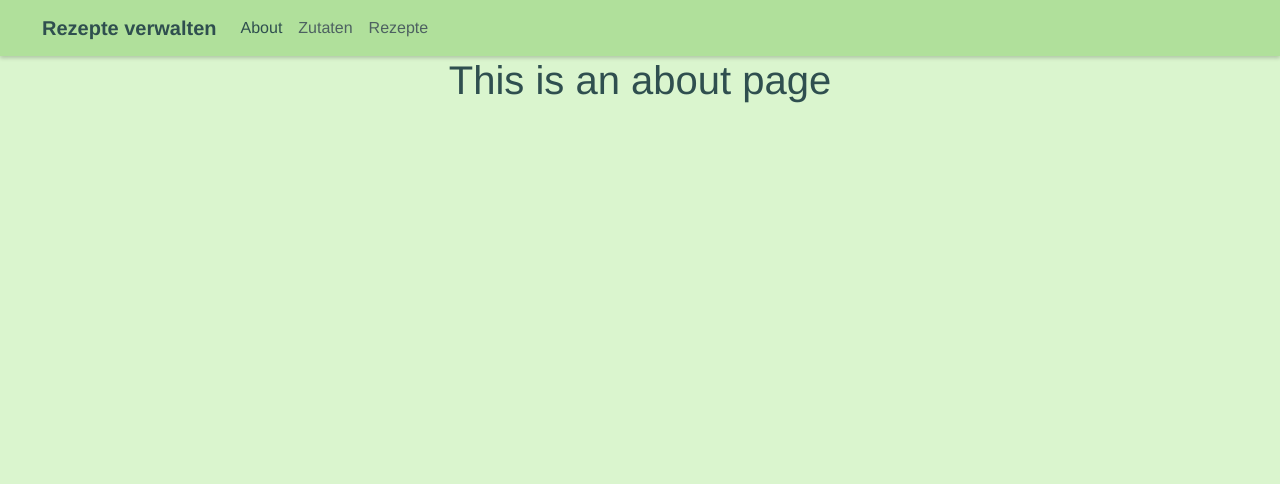
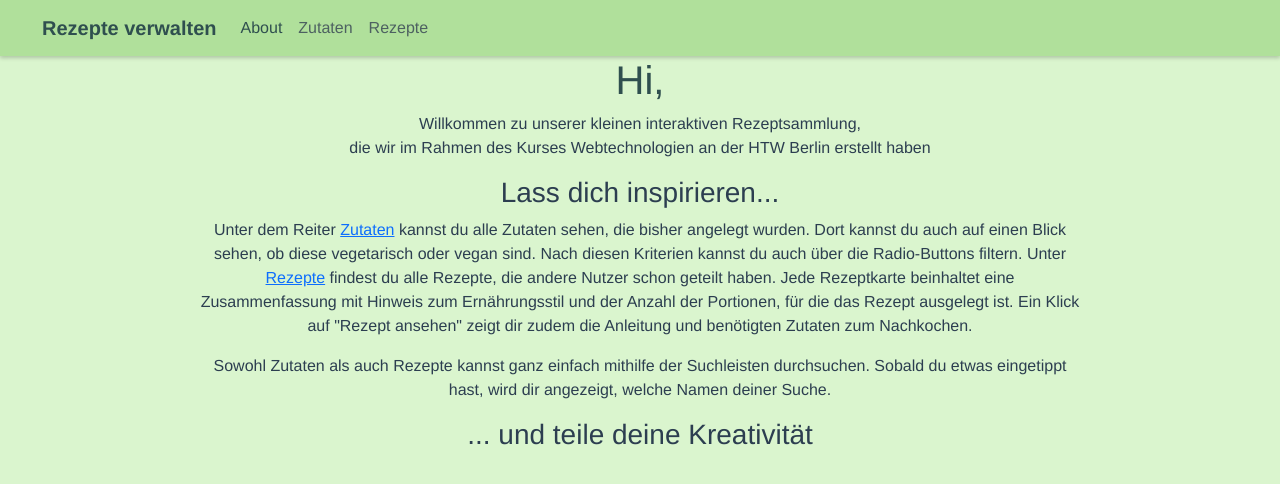
Before and after one commit to leonkorth/recipe-management-app-frontend, a Vue app: page /about in a window 1280 px wide. Shown: the top 484 px of the page. Built offline with nearby package versions, Linux system fonts and the light colour scheme.

Commit message:
about page, routing

```diff
--- a/src/router/index.js
+++ b/src/router/index.js
@@ -5,8 +5,7 @@ import RecipesView from '../views/RecipesView.vue'
 const routes = [
   {
     path: '/',
-    name: 'about',
-    component: AboutView
+    redirect: '/about'
   },
   {
     path: '/about',
--- a/src/views/AboutView.vue
+++ b/src/views/AboutView.vue
@@ -1,5 +1,36 @@
 <template>
-  <div class="about">
-    <h1>This is an about page</h1>
+  <div class="about text-center">
+    <h1>Hi,</h1>
+    <p>Willkommen zu unserer kleinen interaktiven Rezeptsammlung,<br>die wir im Rahmen des Kurses Webtechnologien an der HTW Berlin erstellt haben</p>
+    <h3>Lass dich inspirieren...</h3>
+    <div id="text-field-middle">
+      <p>Unter dem Reiter <router-Link class="Link" to="/ingredients">Zutaten</router-Link>
+        kannst du alle Zutaten sehen, die bisher angelegt wurden. Dort kannst du auch auf einen Blick sehen,
+        ob diese vegetarisch oder vegan sind. Nach diesen Kriterien kannst du auch über die Radio-Buttons filtern. Unter
+        <router-link class="Link" to="/recipes">Rezepte</router-link>
+        findest du alle Rezepte, die andere Nutzer schon geteilt haben.
+        Jede Rezeptkarte beinhaltet eine Zusammenfassung mit
+        Hinweis zum Ernährungsstil und der Anzahl der Portionen, für die das Rezept ausgelegt ist. Ein Klick auf
+        "Rezept ansehen" zeigt dir zudem die Anleitung und benötigten Zutaten zum Nachkochen.
+      </p>
+      <p>Sowohl Zutaten als auch Rezepte kannst ganz einfach mithilfe der Suchleisten durchsuchen.
+        Sobald du etwas eingetippt hast, wird dir angezeigt, welche Namen deiner Suche.
+      </p>
+    </div>
+
+    <h3>...
+      und teile deine Kreativität
+    </h3>
   </div>
 </template>
+
+<script>
+
+</script>
+
+<style>
+#text-field-middle{
+  margin-right: 200px;
+  margin-left: 200px;
+}
+</style>
```
